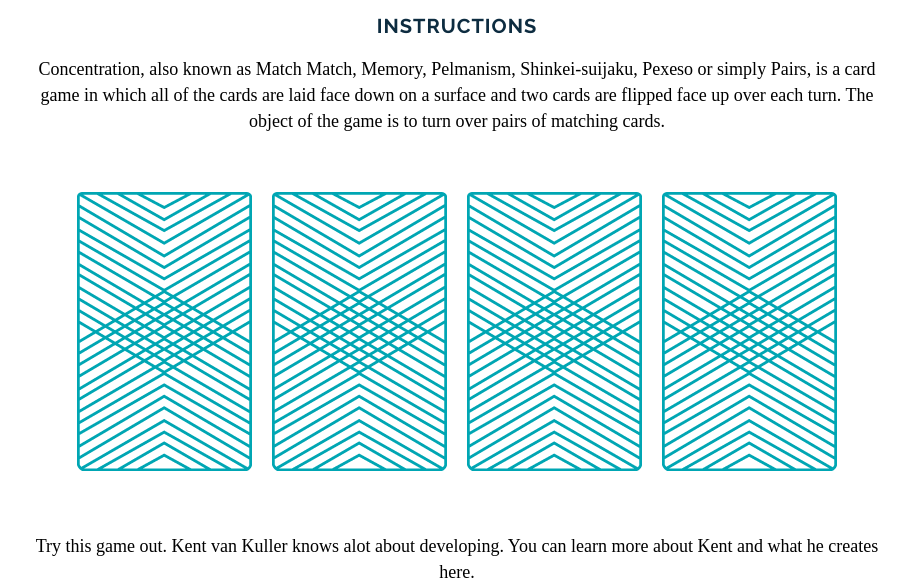
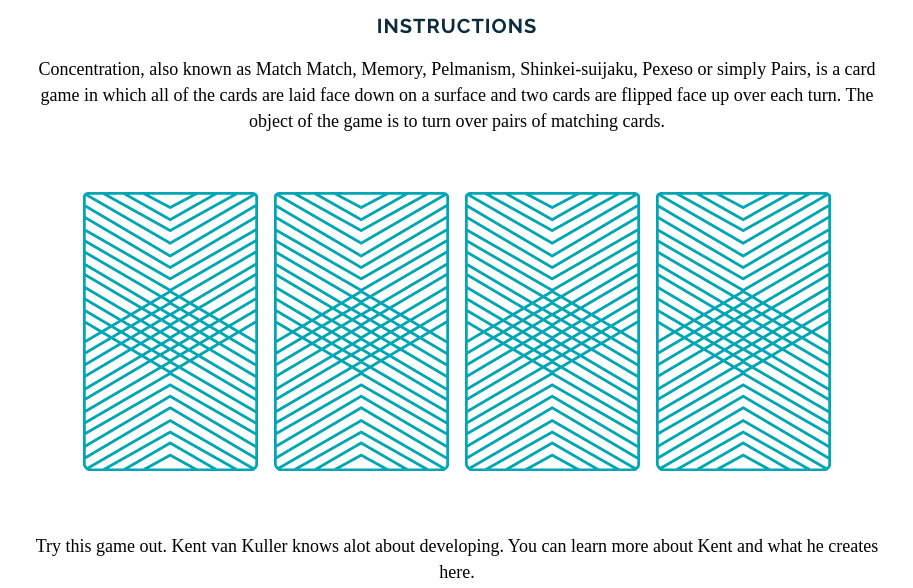
Before and after one commit to KentClarkGuitar/wdi-fundamentals-memorygame, a plain HTML site: page index.html in a window 1280 px wide. Shown: the part 212-800 px from the top of the page, without its empty margins (183-1096 px from the left). Drawn offline with Linux system fonts and the light colour scheme; a web font is replaced by a local one.

Commit message:
created game logic

```diff
--- a/index.html
+++ b/index.html
@@ -18,12 +18,8 @@
 	<h2>Instructions</h2>
 	<p>Concentration, also known as Match Match, Memory, Pelmanism, Shinkei-suijaku, Pexeso or simply Pairs, is a card game in which all of the cards are laid face down on a surface and two cards are flipped face up over each turn. The object of the game is to turn over pairs of matching cards.
 	</p>
-<div>
-<img src="images/back.png" alt="Queen of Diamonds">
-<img src="images/back.png" alt="Queen of Hearts">
-<img src="images/back.png" alt="King of Diamonds">
-<img src="images/back.png" alt="King of Hearts">
-</div>
+<div id="game-board" class="board clearfix"></div>
+
 
 	<p>Try this game out. Kent van Kuller knows alot about developing. You can learn more about Kent and what he creates here.
 		<div><a href="www.youtube.com/user/KentvKable">Youtube</a></div>
--- a/js/main.js
+++ b/js/main.js
@@ -3,11 +3,23 @@ console.log("Up and running!");
 var cardOne;
 var cardTwo;
 
-var cards = ["queen", "queen", "king", "king"];
+var cards = [{rank: "queen",
+			suit: "hearts",
+			cardImage: "images/queen-of-hearts.png"},
+			 {rank: "queen",
+			suit: "hearts",
+			cardImage: "images/queen-of-diamonds.png"},
+			 {rank: "king",
+			suit: "diamonds",
+			cardImage: "images/king-of-hearts.png"},
+			{rank: "king",
+			suit: "diamonds",
+			cardImage: "images/king-of-diamonds.png"}]
+
 
 var cardsInPlay = [];
 
-checkForMatch = function () {
+var checkForMatch = function () {
 if (cardsInPlay[0] === cardsInPlay[1]) {
 alert("You found a match!");
 } else {
@@ -15,11 +27,18 @@ alert("Sorry, try again.");
 }
 }
 
-flipCard = function (cardId) {
-console.log("User flipped " + cards[cardId]);
-cardsInPlay.push(cards[cardId]);
 
 
+var flipCard = function () {
+var cardId = this.getAttribute('data-id');
+
+
+cardsInPlay.push(cards[cardId].rank);
+
+//display face image of card on click , update src attribute of card
+this.setAttribute('src', cards[cardId].cardImage);
+
+(cards[cardId].cardImage)
 
 if (cardsInPlay.length === 2) {
 	if (cardsInPlay[0] === cardsInPlay[1]) {
@@ -30,5 +49,22 @@ if (cardsInPlay.length === 2) {
 }
 checkForMatch();
 }
-flipCard(0);
-flipCard(2)
+
+
+
+var createBoard = function () {
+	for (var i = 0; i < cards.length; i++) {
+		var cardElement =  document.createElement('img');
+
+
+		cardElement.setAttribute("src", "images/back.png");
+		cardElement.setAttribute('data-id', i);
+
+		cardElement.addEventListener('click', flipCard);
+
+		document.getElementById('game-board').appendChild(cardElement);
+}
+}
+
+
+createBoard();
```
